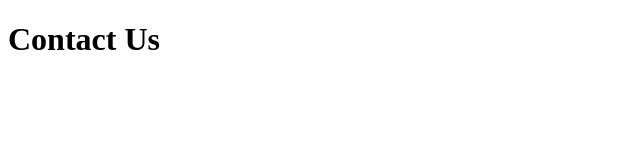
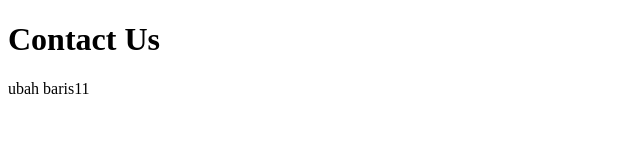
Before and after one commit to azzam-azhari/CompanyProfile, a plain HTML site: page contact-us.html in a window 1280 px wide. Shown: the whole page, without its empty margins (0-640 px from the left). Drawn offline with Linux system fonts and the light colour scheme.

Commit message:
baris 11

```diff
--- a/contact-us.html
+++ b/contact-us.html
@@ -7,5 +7,7 @@
 </head>
 <body>
     <h1>Contact Us</h1>
+
+    <div>ubah baris11</div>
 </body>
 </html>
```
